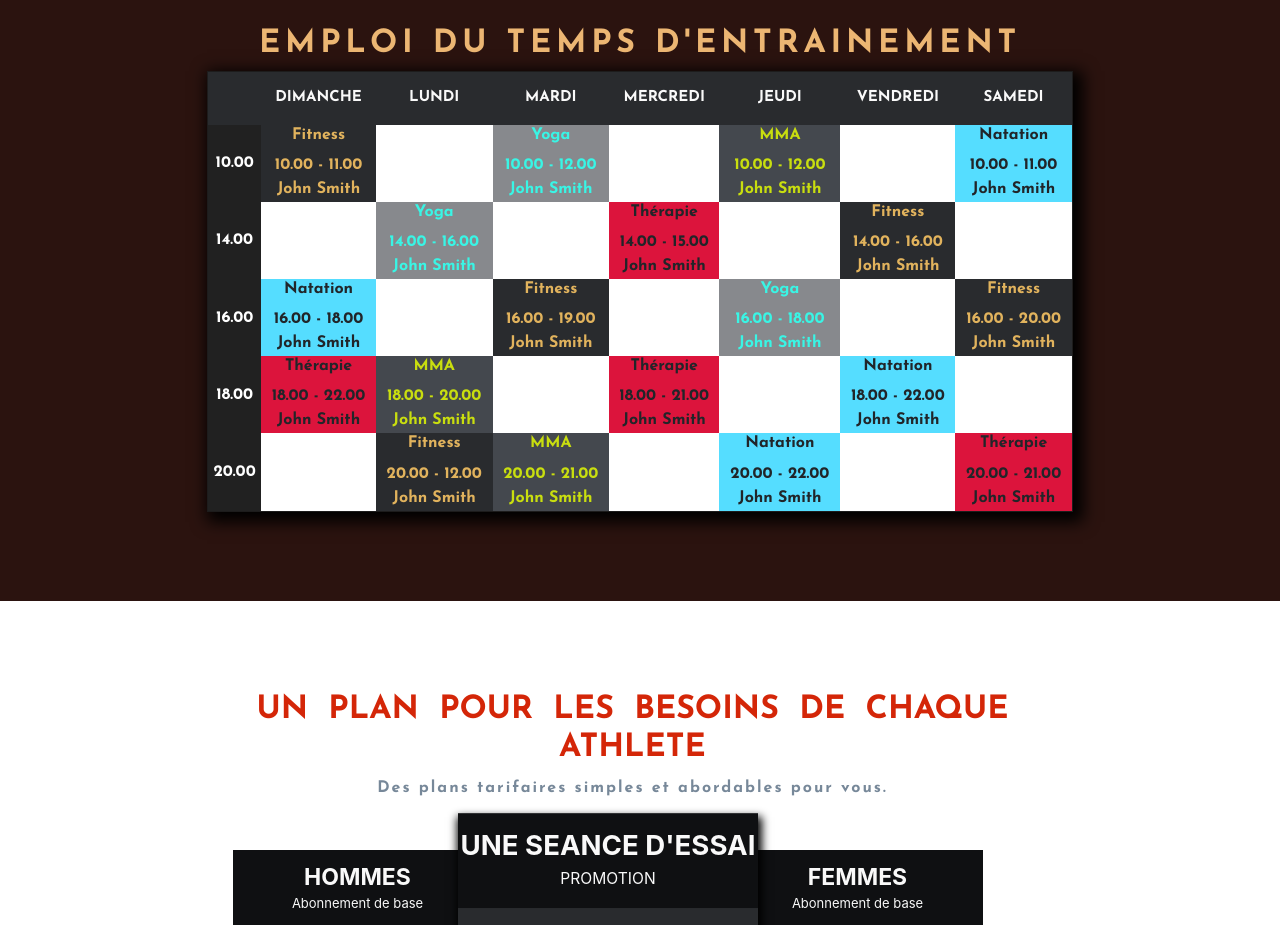
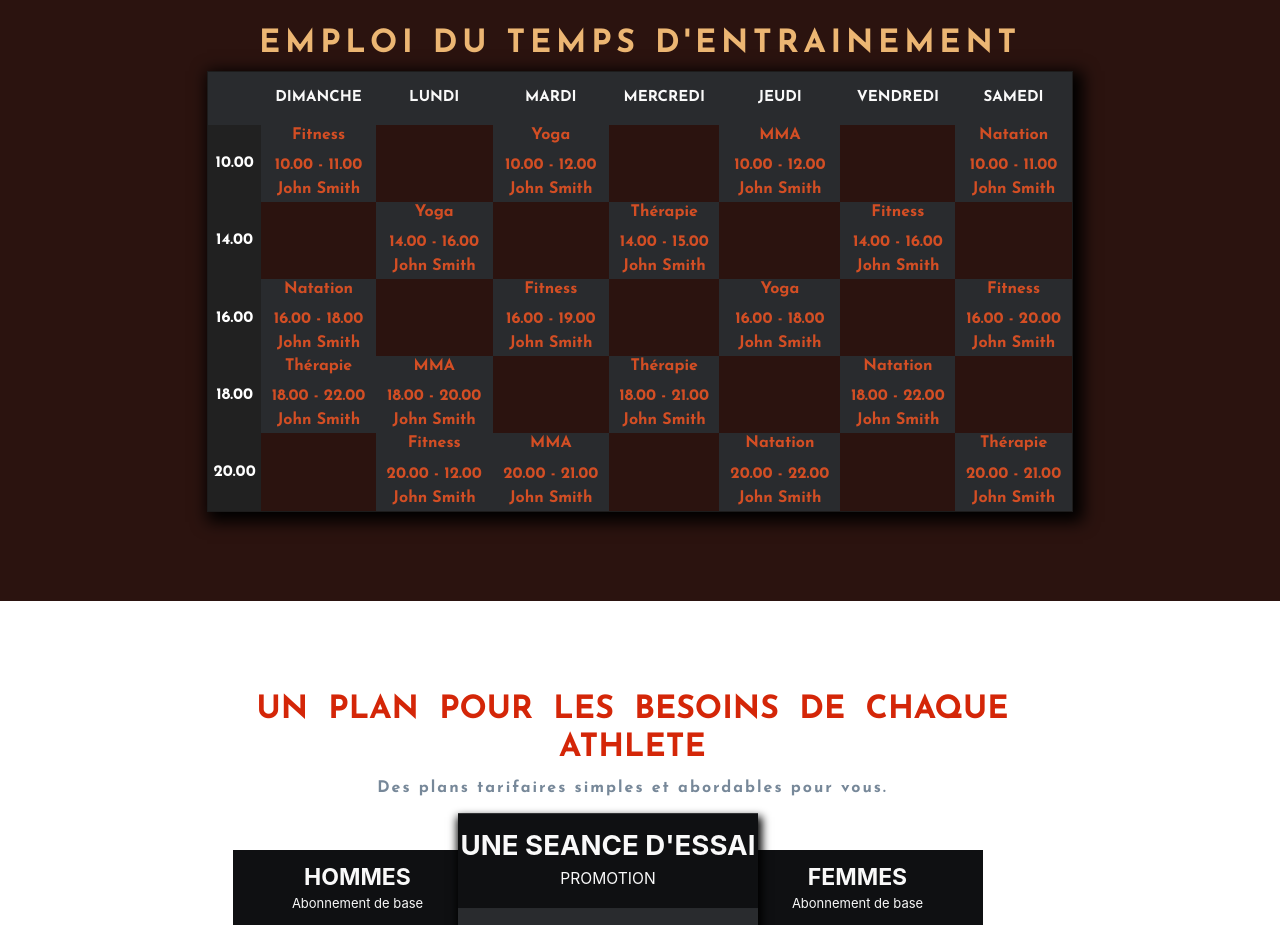
Before and after one commit to fitGeek96/gym-system-management, a plain HTML site: page miniPro/index.html in a window 1280 px wide. Shown: the part 2500-3425 px from the top of the page. Drawn offline with nearby package versions, Linux system fonts and the light colour scheme; a script that the page names is missing.

Commit message:
Eploi du tempversion 02

```diff
--- a/miniPro/styles.css
+++ b/miniPro/styles.css
@@ -495,7 +495,7 @@ thead {
 	font-family: 'Josefin Sans', sans-serif;
 }
 
-.gym {
+/* .gym {
 	background-color: #292b2e;
 	color: rgba(255, 201, 101, 0.863);
 	font-family: 'Josefin Sans', sans-serif;
@@ -531,4 +531,17 @@ thead {
 
 .videe {
 	background-color: #fff;
+} */
+
+.box,
+.crossfit,
+.cardio,
+.yoga,
+.running,
+.body,
+.gym {
+	background-color: #292b2e;
+	color: #D34E24;
+	font-family: 'Josefin Sans', sans-serif;
+
 }
```
